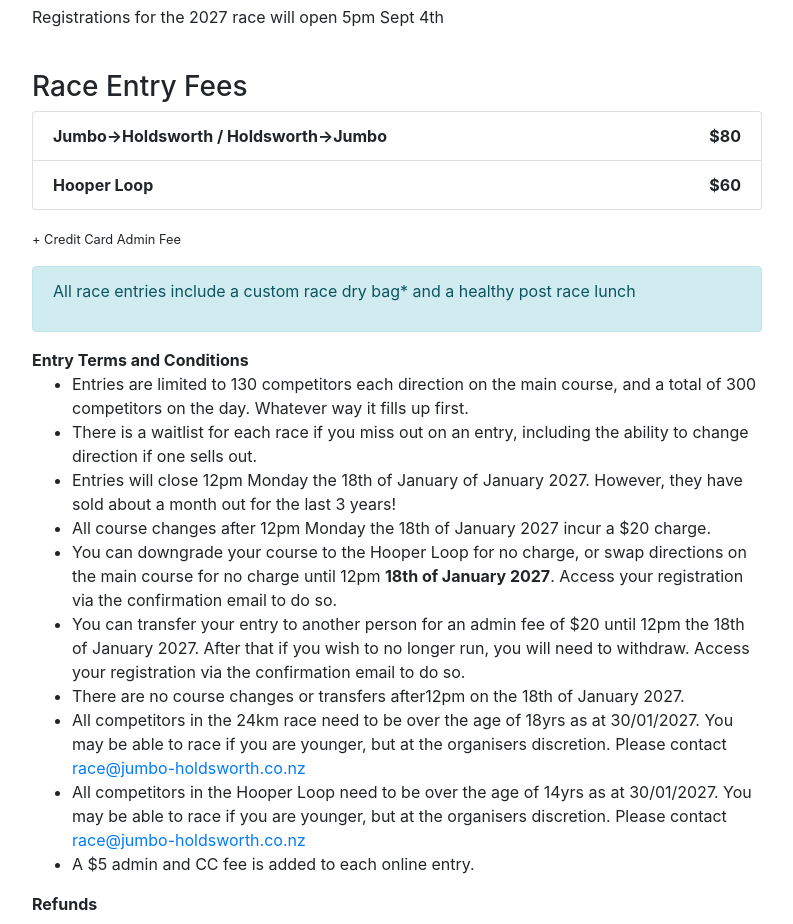
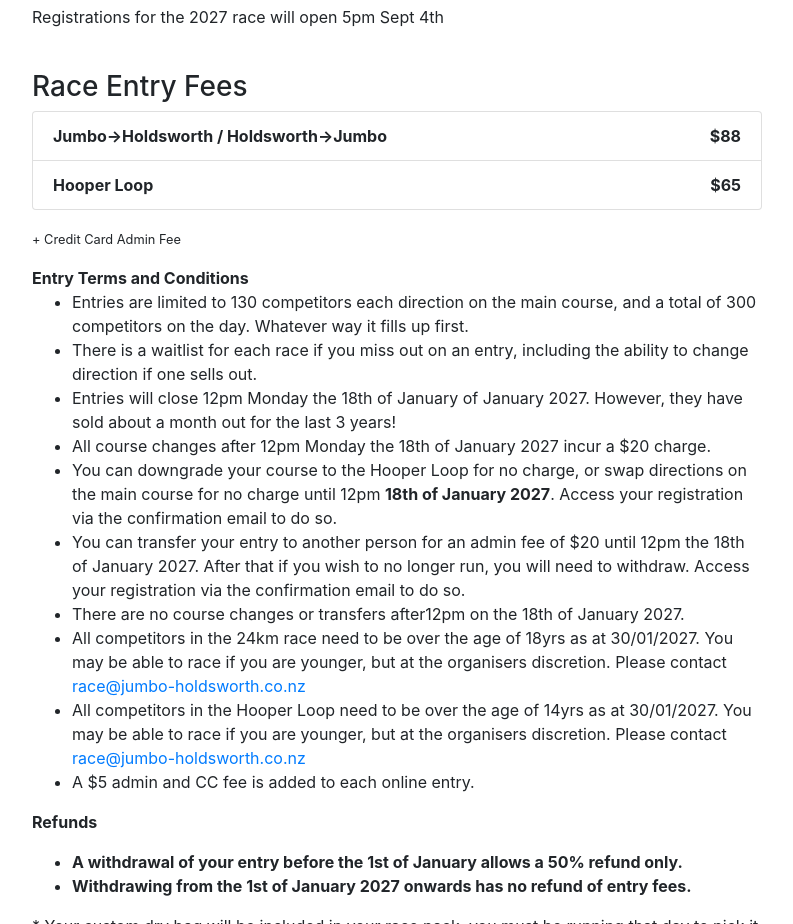
Before and after one commit to atechnz/atechnz.github.io, a plain HTML site: page enter.html in a window 1280 px wide. Shown: the part 985-1909 px from the top of the page, without its empty margins (53-846 px from the left). Drawn offline with Linux system fonts and the light colour scheme.

Commit message:
Update enter.html prices

```diff
--- a/enter.html
+++ b/enter.html
@@ -27,14 +27,14 @@
   <meta property="og:locale" content="en_US" />
   <meta property="og:type" content="website" />
   <meta property="og:title" content="Race Entry - The 33rd Anniversary Jumbo-Holdsworth Trail Race 2027" />
-  <meta property="og:description" content="Register for the 33rd Jumbo-Holdsworth Trail Race on January 30th, 2027. Entry fee includes custom dry bag and post-race lunch. Early registration recommended as spots fill quickly." />
+  <meta property="og:description" content="Register for the 33rd Jumbo-Holdsworth Trail Race on January 30th, 2027." />
   <meta property="og:url" content="https://jumbo-holdsworth.co.nz/enter.html" />
   <meta property="og:site_name" content="Jumbo-Holdsworth Trail Race" />
   <meta property="og:image" content="https://jumbo-holdsworth.co.nz/images/social-media-2023.jpg" />
   <meta property="og:image:secure_url" content="https://jumbo-holdsworth.co.nz/images/social-media-2023.jpg" />
   <meta name="twitter:card" content="summary" />
   <meta name="twitter:title" content="Race Entry - Jumbo-Holdsworth Trail Race 2027" />
-  <meta name="twitter:description" content="Register for the 33rd Jumbo-Holdsworth Trail Race on January 30th, 2027. Entry fee includes custom dry bag and post-race lunch." />
+  <meta name="twitter:description" content="Register for the 33rd Jumbo-Holdsworth Trail Race on January 30th, 2027. " />
   <meta name="twitter:image" content="https://jumbo-holdsworth.co.nz/images/social-media-2023.jpg" />
 
   <!-- Schema.org markup for Google -->
@@ -210,17 +210,14 @@
         <ul class="list-group mb-3">
           <li class="list-group-item d-flex justify-content-between align-items-center">
             <strong>Jumbo→Holdsworth / Holdsworth→Jumbo</strong>
-            <b>$80</b>
+            <b>$88</b>
           </li>
           <li class="list-group-item d-flex justify-content-between align-items-center">
             <strong>Hooper Loop</strong>
-            <b>$60</b>
+            <b>$65</b>
           </li>
         </ul>
         <p><small>+ Credit Card Admin Fee</small></p>
-        <div class="alert alert-info">
-          <p>All race entries include a custom race dry bag* and a healthy post race lunch</p>
-        </div>
 
         <strong>Entry Terms and Conditions</strong>
         <ul>
```
